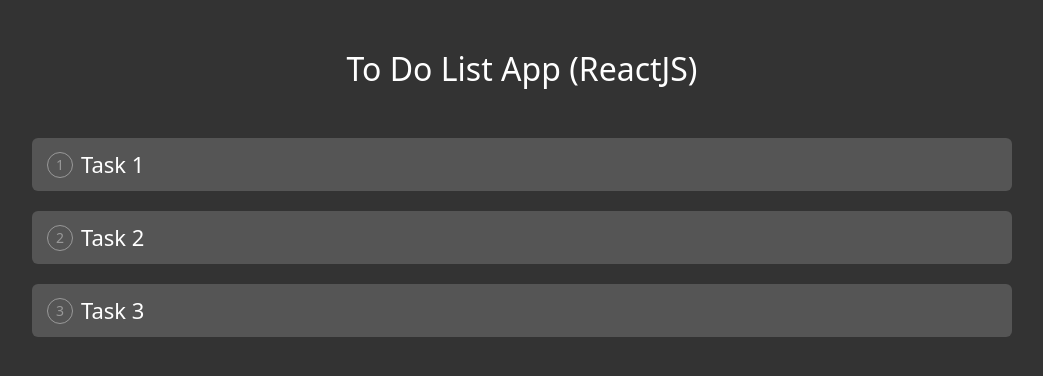
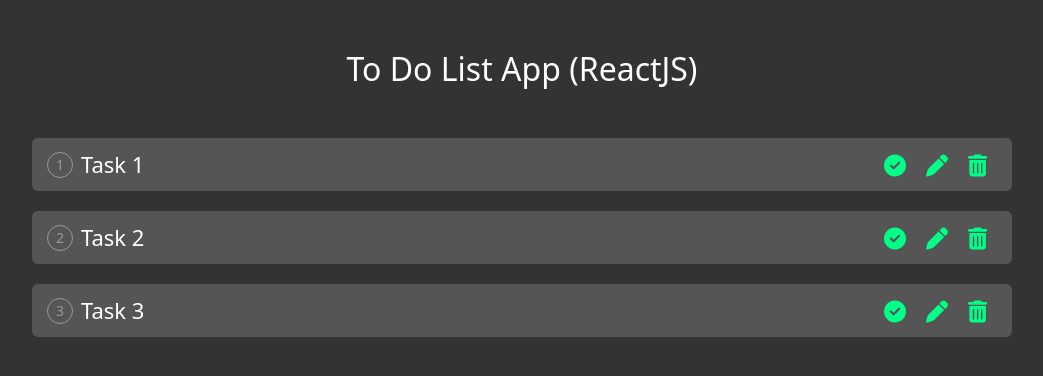
Before and after one commit to Leandro-Pinho/todo-list-react, a React (Create React App) app: page / in a window 1280 px wide. Shown: the top 376 px of the page, without its empty margins (118-1161 px from the left). Built offline with nearby package versions, Linux system fonts and the light colour scheme.

Commit message:
estilizando o icons e ordenando a lista

```diff
--- a/src/App.css
+++ b/src/App.css
@@ -44,8 +44,35 @@
   justify-content: center;
 }
 
+.taskBg .taskText {
+  flex: 1;
+}
+
 .taskBg .done .taskText {
   text-decoration: line-through;
   opacity: 0.3;
-  flex: 1;
 }
+
+.taskBg .iconWrap {
+  position: absolute;
+  top: 50%;
+  transform: translateY(-50%);
+  right: 15px;
+  width: auto;
+  display: inline-block;
+}
+
+.taskBg .iconWrap span {
+  display: inline-block;
+  margin: 0 10px;
+  cursor: pointer;
+  color: #00ff89;
+}
+
+.taskBg .iconWrap span:hover {
+  color: yellow;
+}
+
+.mr-20 {
+  margin-right: 20px;
+}
--- a/src/App.jsx
+++ b/src/App.jsx
@@ -56,6 +56,8 @@
       {toDo && toDo.length ? '' : 'No Tasks...'}
 
       {toDo && toDo
+        // ordenando a listagem do primeiro para o ultimo
+        .sort((a, b) => a.id > b.id ? 1 : -1)
         .map((task, index) => {
           return (
             <React.Fragment key={task.id}>
@@ -63,6 +65,11 @@
                 <div className={task.status ? 'done' : ''}>
                   <span className='taskNumber'>{index + 1}</span>
                   <span className='taskText'>{task.title}</span>
+                </div>
+                <div className="iconWrap">
+                  <span><FontAwesomeIcon icon={faCircleCheck} /></span>
+                  <span><FontAwesomeIcon icon={faPen} /></span>
+                  <span><FontAwesomeIcon icon={faTrashCan} /></span>
                 </div>
               </div>
             </React.Fragment>
```
